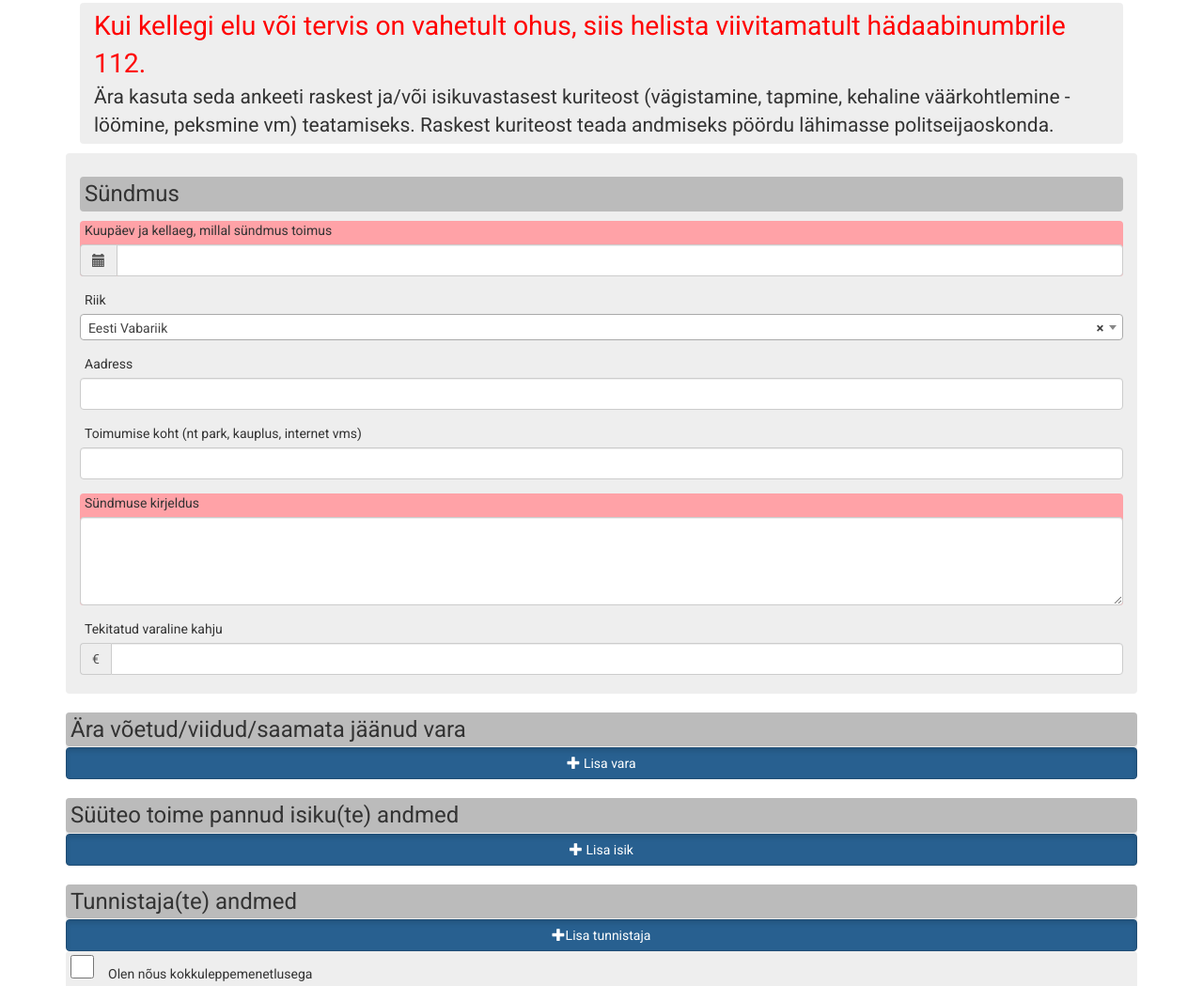
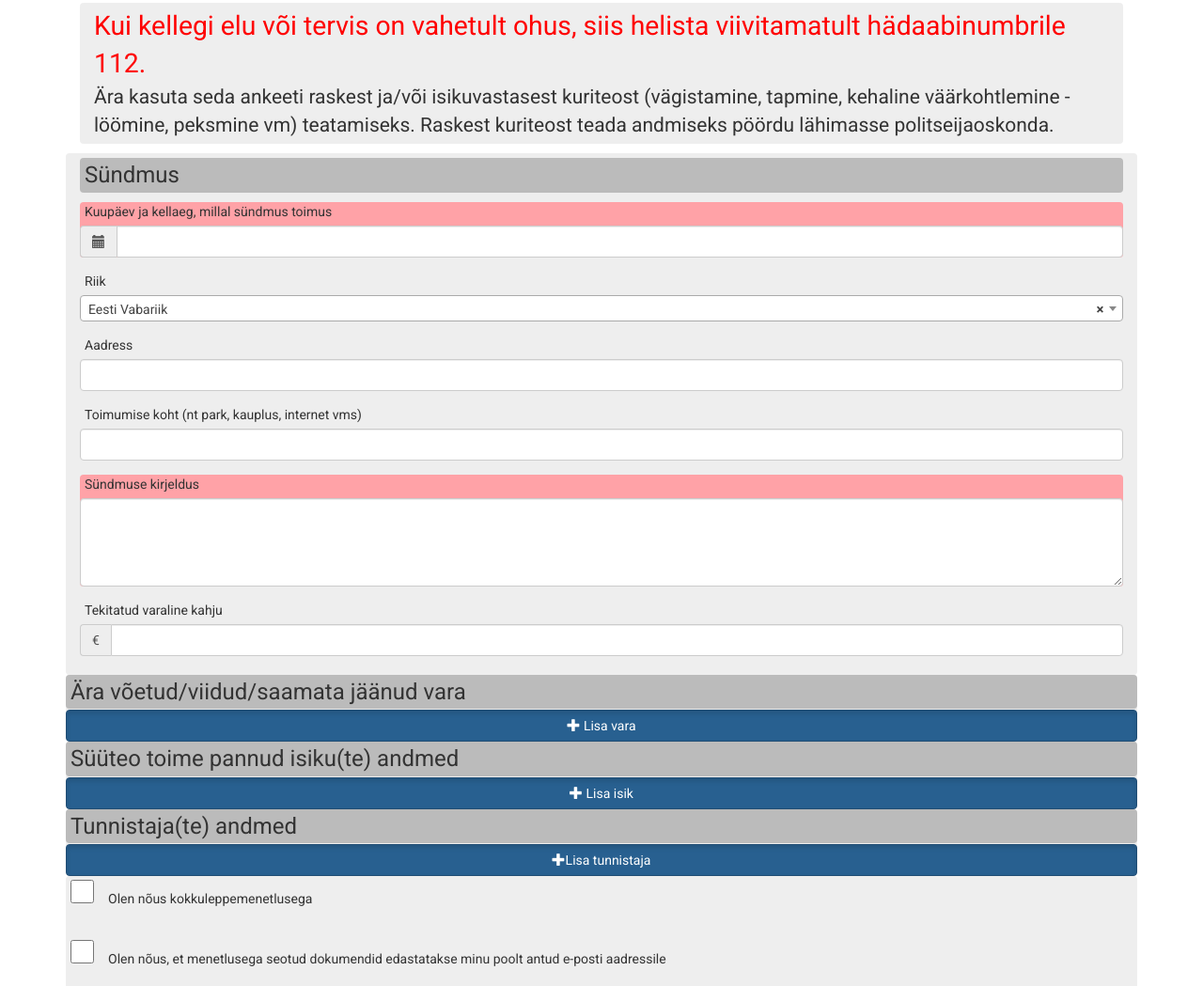
Before and after one commit to Hermanio/kasutajaliidesed-projekt1, a website with bundled scripts: page index.html in a window 1280 px wide. Shown: the part 905-1954 px from the top of the page at 94% size. Built offline with nearby package versions, Linux system fonts and the light colour scheme.

Commit message:
style fix for realzz

```diff
--- a/css/style.css
+++ b/css/style.css
@@ -218,5 +218,9 @@ required fields are all bold-ish
 }
 
 #case, #contacts, #person-information {
-    padding: 5px 15px 5px 15px !important;
+    padding: 5px 15px 5px 15px;
 }
+
+h3 {
+    margin-top: 0;
+}
```
